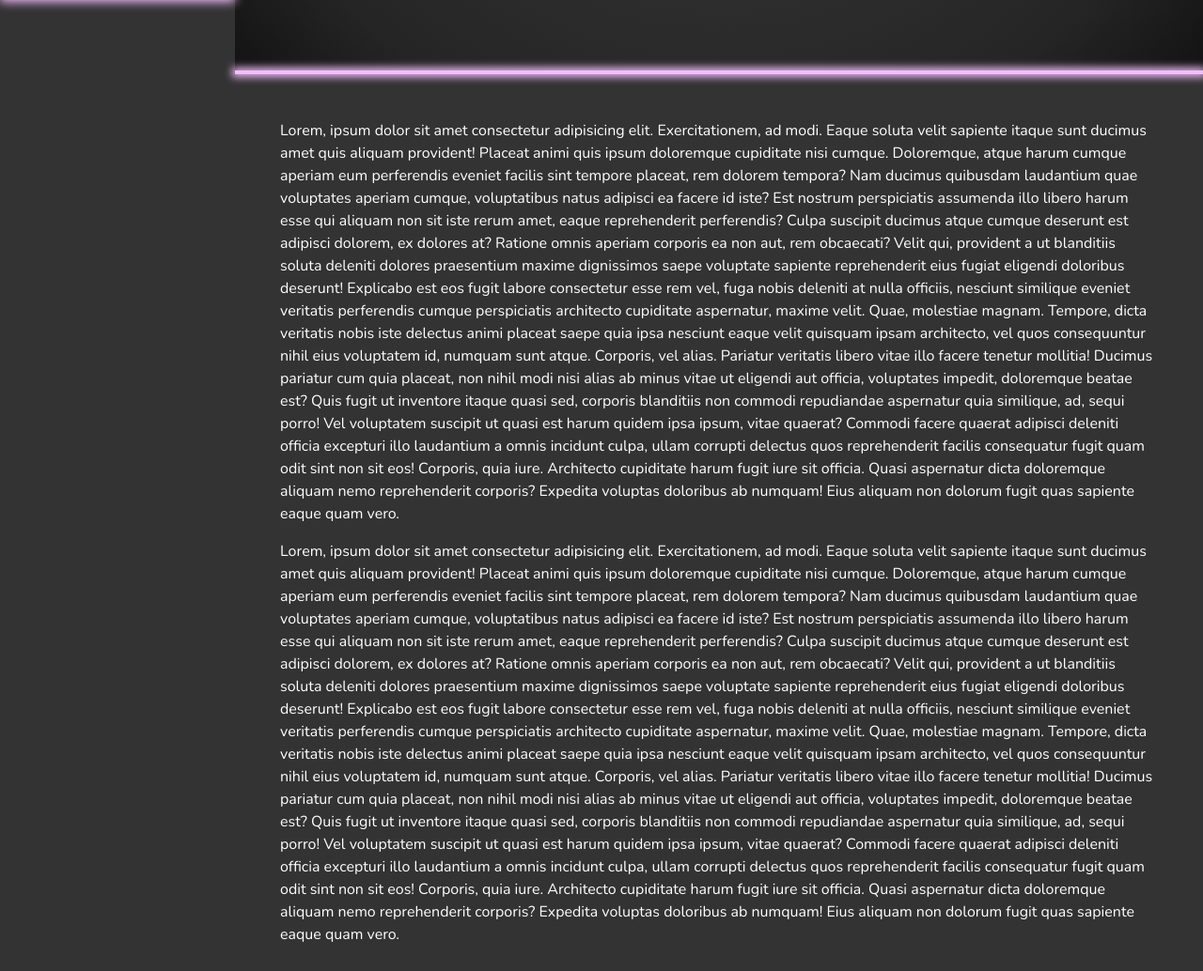
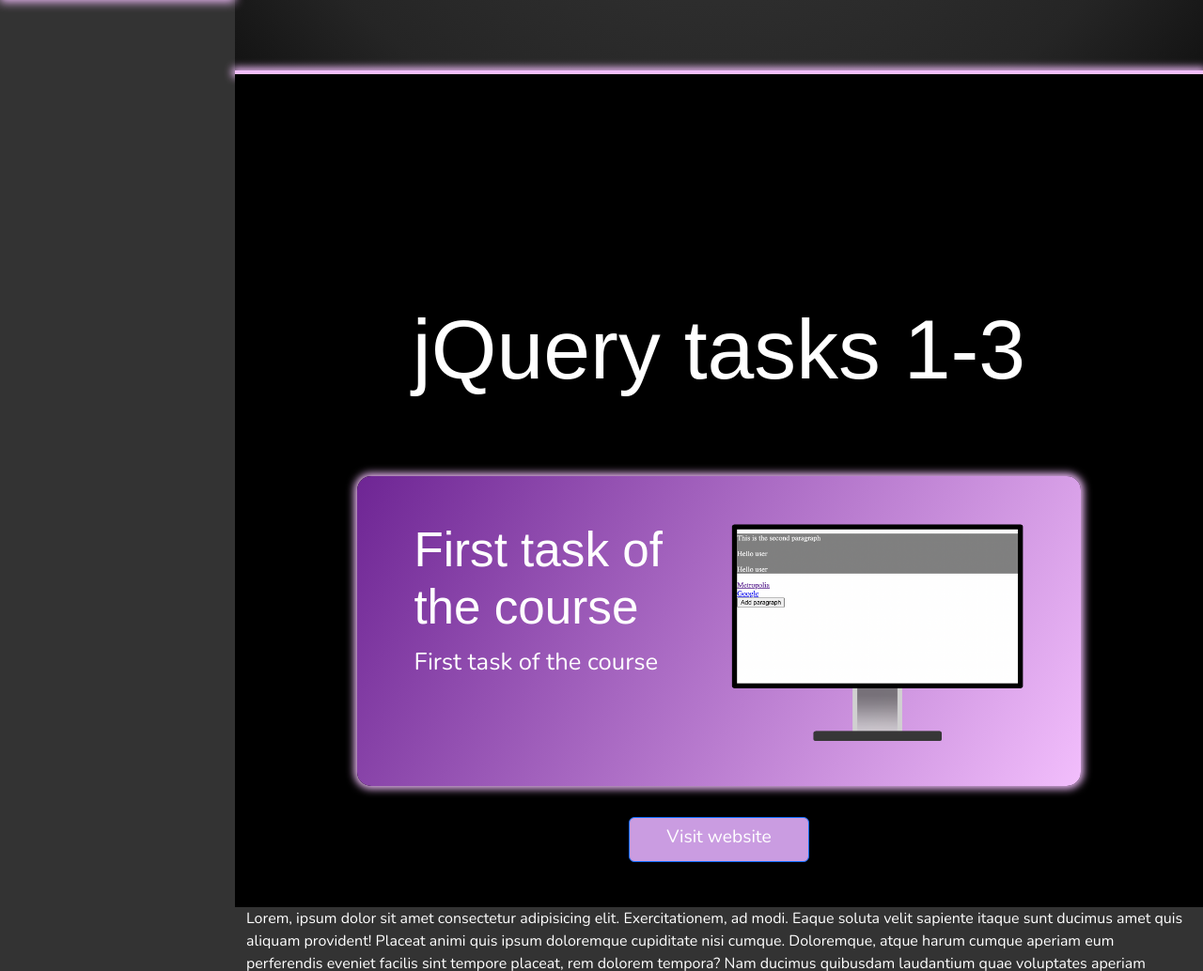
Before and after one commit to Vege25/DM22-Portfolio, a website: page index.html in a window 1280 px wide. Shown: the part 800-1834 px from the top of the page at 94% size. Drawn offline with nearby package versions, Linux system fonts and the light colour scheme; a web font is replaced by a local one.

Commit message:
Started bulding first section
Still work in progress

```diff
--- a/index.html
+++ b/index.html
@@ -162,46 +162,34 @@
         <hr />
       </section>
       <hr class="welcome-hr" />
-      <div class="container-fluid">
+      <div class="container-fluid task-content">
         <div class="row">
           <section class="section2 col-12">
-            <p>
-              Lorem, ipsum dolor sit amet consectetur adipisicing elit.
-              Exercitationem, ad modi. Eaque soluta velit sapiente itaque sunt
-              ducimus amet quis aliquam provident! Placeat animi quis ipsum
-              doloremque cupiditate nisi cumque. Doloremque, atque harum cumque
-              aperiam eum perferendis eveniet facilis sint tempore placeat, rem
-              dolorem tempora? Nam ducimus quibusdam laudantium quae voluptates
-              aperiam cumque, voluptatibus natus adipisci ea facere id iste? Est
-              nostrum perspiciatis assumenda illo libero harum esse qui aliquam
-              non sit iste rerum amet, eaque reprehenderit perferendis? Culpa
-              suscipit ducimus atque cumque deserunt est adipisci dolorem, ex
-              dolores at? Ratione omnis aperiam corporis ea non aut, rem
-              obcaecati? Velit qui, provident a ut blanditiis soluta deleniti
-              dolores praesentium maxime dignissimos saepe voluptate sapiente
-              reprehenderit eius fugiat eligendi doloribus deserunt! Explicabo
-              est eos fugit labore consectetur esse rem vel, fuga nobis deleniti
-              at nulla officiis, nesciunt similique eveniet veritatis
-              perferendis cumque perspiciatis architecto cupiditate aspernatur,
-              maxime velit. Quae, molestiae magnam. Tempore, dicta veritatis
-              nobis iste delectus animi placeat saepe quia ipsa nesciunt eaque
-              velit quisquam ipsam architecto, vel quos consequuntur nihil eius
-              voluptatem id, numquam sunt atque. Corporis, vel alias. Pariatur
-              veritatis libero vitae illo facere tenetur mollitia! Ducimus
-              pariatur cum quia placeat, non nihil modi nisi alias ab minus
-              vitae ut eligendi aut officia, voluptates impedit, doloremque
-              beatae est? Quis fugit ut inventore itaque quasi sed, corporis
-              blanditiis non commodi repudiandae aspernatur quia similique, ad,
-              sequi porro! Vel voluptatem suscipit ut quasi est harum quidem
-              ipsa ipsum, vitae quaerat? Commodi facere quaerat adipisci
-              deleniti officia excepturi illo laudantium a omnis incidunt culpa,
-              ullam corrupti delectus quos reprehenderit facilis consequatur
-              fugit quam odit sint non sit eos! Corporis, quia iure. Architecto
-              cupiditate harum fugit iure sit officia. Quasi aspernatur dicta
-              doloremque aliquam nemo reprehenderit corporis? Expedita voluptas
-              doloribus ab numquam! Eius aliquam non dolorum fugit quas sapiente
-              eaque quam vero.
-            </p>
+            <h2>jQuery tasks 1-3</h2>
+            <div class="row">
+              <div class="col-12">
+                <div class="card">
+                  <div class="card-body row">
+                    <div class="info col-12 col-md-6">
+                      <h5 class="card-title">First task of the course</h5>
+                      <p class="card-text">First task of the course</p>
+                    </div>
+                    <img
+                      class="col-12 col-md-6 pt-4 pt-md-0"
+                      src="images/jQuery-screen2.png"
+                      alt="task image"
+                    />
+                  </div>
+                </div>
+              </div>
+              <a
+                class="visit-site-btn btn btn-primary col-12"
+                type="button"
+                href="#"
+              >
+                Visit website
+              </a>
+            </div>
           </section>
           <section class="section3 col-12">
             <p>
--- a/scss/bs-custom.scss
+++ b/scss/bs-custom.scss
@@ -2,6 +2,7 @@
 $body-bg-1: #fff;
 $body-bg-2: #333333;
 $body-bg-3: #606060;
+$body-bg-4: #000;
 $primarycol-1: #642ca9;
 $primarycol-2: #ca9ce1;
 $primarycol-3: #f2befc;
@@ -114,6 +115,7 @@ body {
       outline-color: $primarycol-3;
     }
     .navbar {
+      z-index: 1;
       background-color: $body-bg-2;
       position: fixed;
       width: 100%;
@@ -195,6 +197,7 @@ body {
     color: #fff;
     .menu-button-container {
       button {
+        z-index: 1;
         margin-left: 15px;
         position: fixed;
         height: 5rem;
@@ -265,12 +268,70 @@ body {
       width: 100%;
       box-shadow: 0px 0px 9px 3px #f2befc;
     }
-    .container-fluid {
-      padding: 3rem;
+    .task-content {
+      h2 {
+        text-align: center;
+        font-size: 7vw;
+        font-family: medUbuntu, sans-serif;
+        margin-bottom: 10vh;
+        margin-top: 30vh;
+      }
     }
     .section2 {
-      background-color: $body-bg-2;
+      background-color: $body-bg-4;
       padding-top: 0px;
+      padding: 0rem 3rem 3rem 3rem;
+      .card {
+        border-radius: 15px;
+        background-color: rgba(0, 0, 0, 0);
+        margin: 0rem 1rem;
+        max-width: 80%;
+        margin-left: 10%;
+        margin-right: auto;
+        .card-body {
+          background-color: $body-bg-2;
+          background: rgb(110, 37, 148);
+          background: linear-gradient(
+            120deg,
+            rgba(110, 37, 148, 1) 0%,
+            rgba(242, 190, 252, 1) 100%
+          );
+          box-shadow: 0px 0px 9px 3px #f2befc;
+          border-radius: 15px;
+          padding: 3rem;
+          /*outline-style: solid;
+          outline-color: $primarycol-3;
+          outline-width: 3px;*/
+          .info {
+            justify-content: center;
+            h5 {
+              font-size: 4vw;
+              font-family: medUbuntu, sans-serif;
+            }
+            p {
+              font-size: 2vw;
+            }
+          }
+        }
+      }
+      .visit-site-btn {
+        text-align: center;
+        width: 20%;
+        margin-left: 40%;
+        margin-right: auto;
+        background-color: $primarycol-2;
+        margin-top: 2rem;
+        transition: 0.3s;
+        height: 3rem;
+        font-size: 1.5vw;
+      }
+      .visit-site-btn:hover {
+        width: 30%;
+        margin-left: 35%;
+        margin-right: auto;
+        height: 4.5rem;
+        font-size: 2vw;
+      }
     }
   }
   .active-cont {
```
Also changed, not shown: css/bs-custom.css, images/jQuery-screen2.png (added), images/jQuery1-screen.png (added).
